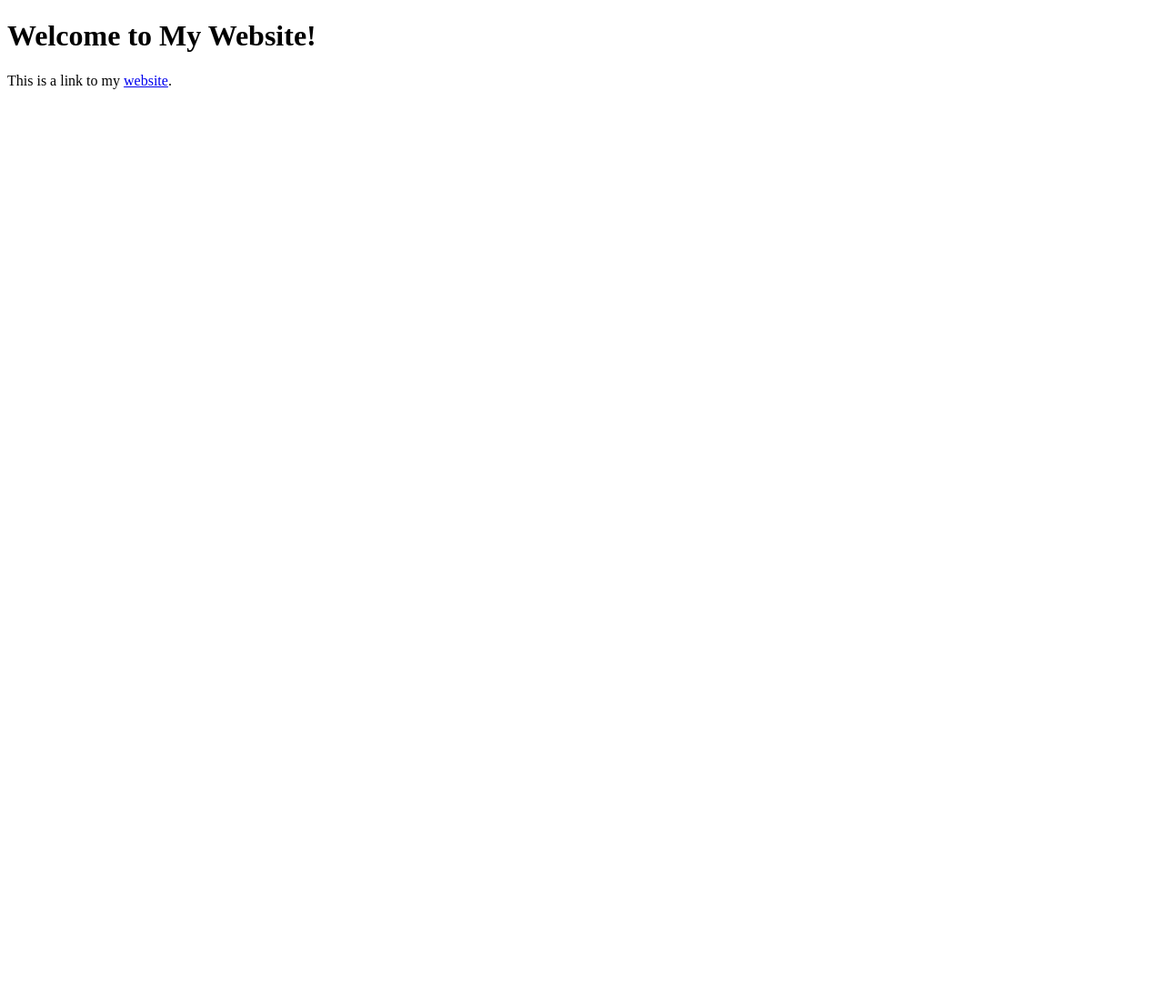
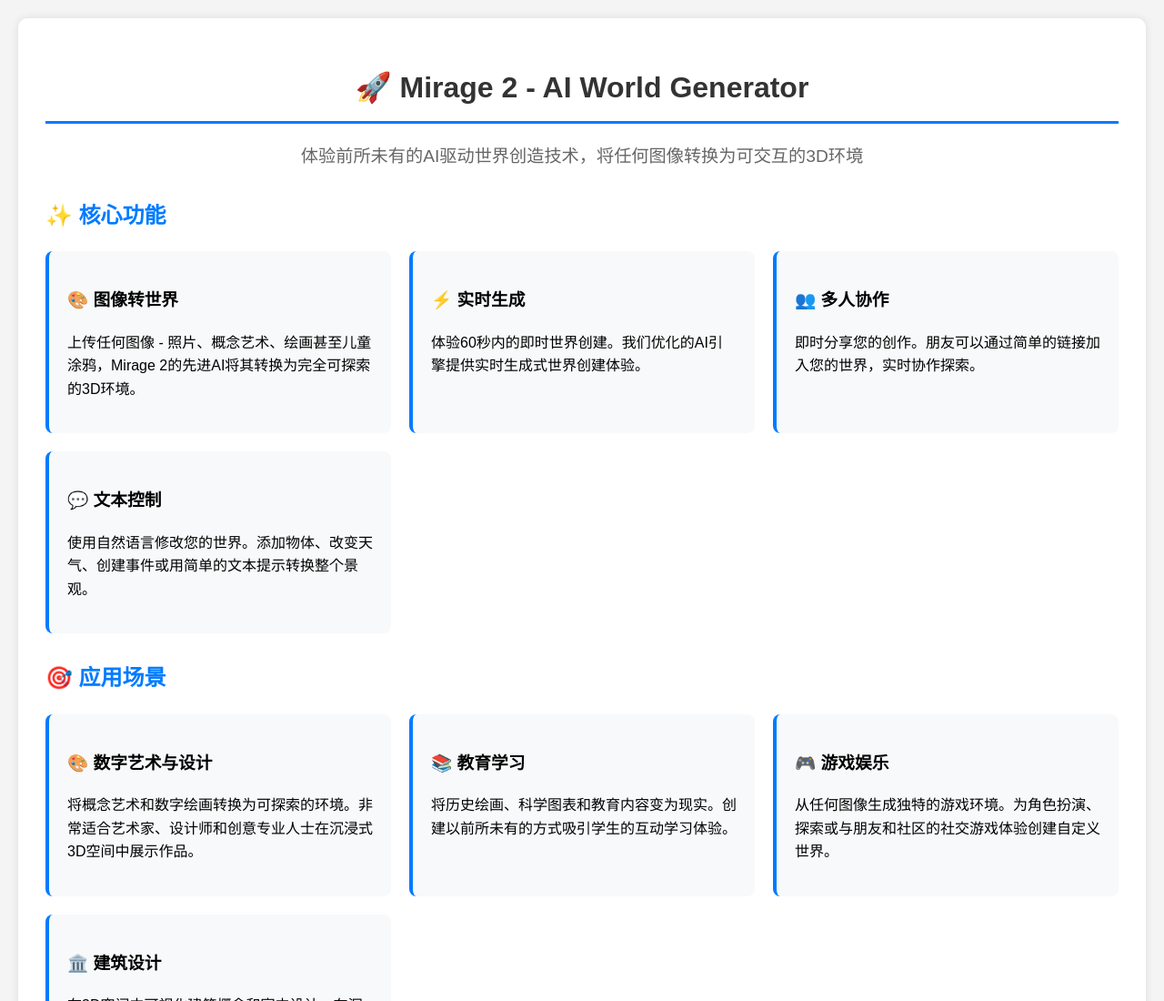
Before and after one commit to Zaro888888/aaaa, a plain HTML site: page index.html in a window 1280 px wide. Shown: the top 1100 px of the page at 91% size. Before the commit the page ends 800 px from the top, so only its background shows below. Drawn offline with Linux system fonts and the light colour scheme.

Commit message:
V1.0.1上线

```diff
--- a/index.html
+++ b/index.html
@@ -3,10 +3,150 @@
 <head>
     <meta charset="UTF-8">
     <meta name="viewport" content="width=device-width, initial-scale=1.0">
-    <title>My Website</title>
+    <title>Mirage 2 - AI World Generator</title>
+    <style>
+        body {
+            font-family: Arial, sans-serif;
+            line-height: 1.6;
+            margin: 0;
+            padding: 20px;
+            background-color: #f4f4f4;
+        }
+        .container {
+            max-width: 1200px;
+            margin: 0 auto;
+            background-color: white;
+            padding: 30px;
+            border-radius: 10px;
+            box-shadow: 0 0 10px rgba(0,0,0,0.1);
+        }
+        h1 {
+            color: #333;
+            text-align: center;
+            border-bottom: 3px solid #007bff;
+            padding-bottom: 10px;
+        }
+        h2 {
+            color: #007bff;
+            margin-top: 30px;
+        }
+        .feature-grid {
+            display: grid;
+            grid-template-columns: repeat(auto-fit, minmax(300px, 1fr));
+            gap: 20px;
+            margin: 20px 0;
+        }
+        .feature-card {
+            background-color: #f8f9fa;
+            padding: 20px;
+            border-radius: 8px;
+            border-left: 4px solid #007bff;
+        }
+        .cta-button {
+            display: inline-block;
+            background-color: #007bff;
+            color: white;
+            padding: 12px 24px;
+            text-decoration: none;
+            border-radius: 5px;
+            margin: 10px 5px;
+            transition: background-color 0.3s;
+        }
+        .cta-button:hover {
+            background-color: #0056b3;
+        }
+        .steps {
+            background-color: #e9ecef;
+            padding: 20px;
+            border-radius: 8px;
+            margin: 20px 0;
+        }
+        .step {
+            margin: 15px 0;
+            padding: 10px;
+            background-color: white;
+            border-radius: 5px;
+        }
+    </style>
 </head>
 <body>
-    <h1>Welcome to My Website!</h1>
-    <p>This is a link to my <a href="https://www.mirage2.org/" target="_blank">website</a>.</p>
+    <div class="container">
+        <h1>🚀 Mirage 2 - AI World Generator</h1>
+
+        <p style="text-align: center; font-size: 1.2em; color: #666;">
+            体验前所未有的AI驱动世界创造技术，将任何图像转换为可交互的3D环境
+        </p>
+
+        <h2>✨ 核心功能</h2>
+        <div class="feature-grid">
+            <div class="feature-card">
+                <h3>🎨 图像转世界</h3>
+                <p>上传任何图像 - 照片、概念艺术、绘画甚至儿童涂鸦，Mirage 2的先进AI将其转换为完全可探索的3D环境。</p>
+            </div>
+            <div class="feature-card">
+                <h3>⚡ 实时生成</h3>
+                <p>体验60秒内的即时世界创建。我们优化的AI引擎提供实时生成式世界创建体验。</p>
+            </div>
+            <div class="feature-card">
+                <h3>👥 多人协作</h3>
+                <p>即时分享您的创作。朋友可以通过简单的链接加入您的世界，实时协作探索。</p>
+            </div>
+            <div class="feature-card">
+                <h3>💬 文本控制</h3>
+                <p>使用自然语言修改您的世界。添加物体、改变天气、创建事件或用简单的文本提示转换整个景观。</p>
+            </div>
+        </div>
+
+        <h2>🎯 应用场景</h2>
+        <div class="feature-grid">
+            <div class="feature-card">
+                <h3>🎨 数字艺术与设计</h3>
+                <p>将概念艺术和数字绘画转换为可探索的环境。非常适合艺术家、设计师和创意专业人士在沉浸式3D空间中展示作品。</p>
+            </div>
+            <div class="feature-card">
+                <h3>📚 教育学习</h3>
+                <p>将历史绘画、科学图表和教育内容变为现实。创建以前所未有的方式吸引学生的互动学习体验。</p>
+            </div>
+            <div class="feature-card">
+                <h3>🎮 游戏娱乐</h3>
+                <p>从任何图像生成独特的游戏环境。为角色扮演、探索或与朋友和社区的社交游戏体验创建自定义世界。</p>
+            </div>
+            <div class="feature-card">
+                <h3>🏛️ 建筑设计</h3>
+                <p>在3D空间中可视化建筑概念和室内设计。在沉浸式、可步行的环境中向客户展示项目。</p>
+            </div>
+        </div>
+
+        <h2>🚀 如何使用</h2>
+        <div class="steps">
+            <div class="step">
+                <strong>步骤 1:</strong> 将任何图像文件拖放到Mirage 2的生成世界引擎中。支持JPG、PNG和WebP格式，最佳处理图像分辨率高达4K。
+            </div>
+            <div class="step">
+                <strong>步骤 2:</strong> 点击"生成世界"，观看Mirage 2的先进AI将您的2D图像转换为完全可探索的3D环境。该过程通常需要30-60秒。
+            </div>
+            <div class="step">
+                <strong>步骤 3:</strong> 进入您新创建的世界并探索每个角落。使用文本提示修改场景、添加物体或创建超现实事件。
+            </div>
+        </div>
+
+        <h2>🌟 技术特色</h2>
+        <ul style="font-size: 1.1em; line-height: 1.8;">
+            <li><strong>通用兼容性:</strong> 适用于任何图像类型 - 从专业摄影到儿童素描</li>
+            <li><strong>实时生成:</strong> 60秒内完成交互式3D环境生成</li>
+            <li><strong>多人世界:</strong> 支持实时协作和社交体验</li>
+            <li><strong>文本到场景:</strong> 使用自然语言控制和修改世界</li>
+            <li><strong>无限可能:</strong> 从数字艺术创作到教育体验的广泛应用</li>
+        </ul>
+
+        <div style="text-align: center; margin: 40px 0;">
+            <a href="https://www.mirage2.org/" target="_blank" class="cta-button">🌐 访问 Mirage 2</a>
+            <a href="https://www.mirage2.org/" target="_blank" class="cta-button">🎮 开始创建世界</a>
+        </div>
+
+        <footer style="text-align: center; margin-top: 50px; padding-top: 20px; border-top: 1px solid #ddd; color: #666;">
+            <p>体验AI驱动世界创造的未来 - Mirage 2让您的想象力成为现实</p>
+        </footer>
+    </div>
 </body>
 </html>
```
